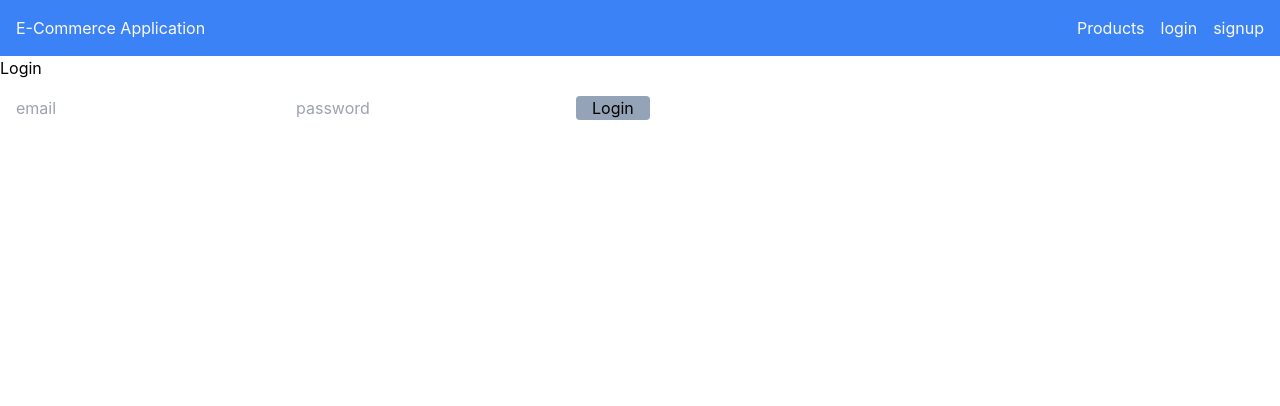
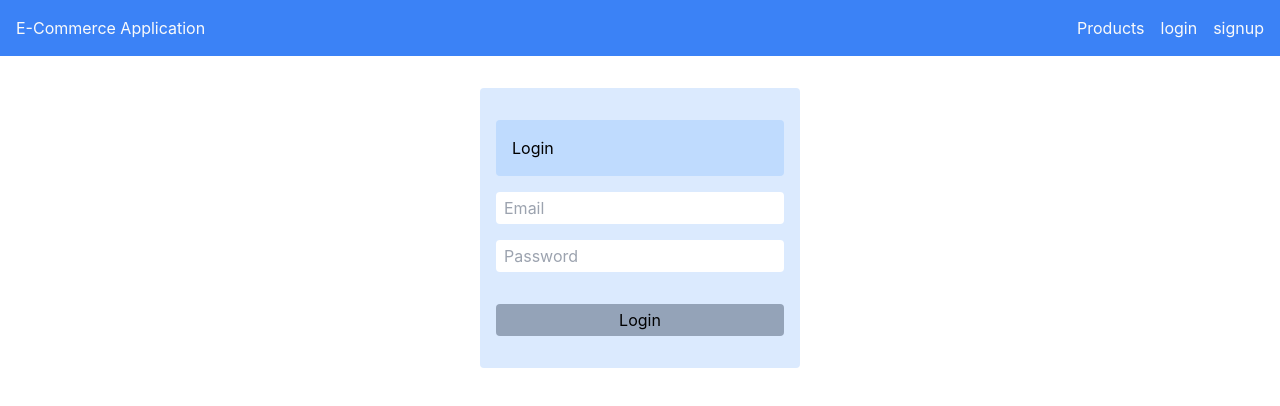
Before and after one commit to chistyshaik/react-ecommerce-app, a React (Create React App) app: page /login in a window 1280 px wide. Shown: the top 406 px of the page. Built offline with nearby package versions, Linux system fonts and the light colour scheme; no server answers.

Commit message:
Tailwind styles and Common components added

```diff
--- a/src/components/AuthenticationView.js
+++ b/src/components/AuthenticationView.js
@@ -1,5 +1,7 @@
 import React, { useEffect, useState } from 'react';
 import { useUserContext } from '../contexts/UserProvider';
+import UIinputField from './UIinputField';
+import UIButton from './UIButton';
 
 export default function AuthenticationView({ isLogin }) {
    const [ email , setEmail] = useState('');
@@ -20,27 +22,22 @@ export default function AuthenticationView({ isLogin }) {
   } , [isLogin])
 
   return (
-    <form onSubmit={handleAuthentication}>
-        <h2>{title}</h2>
-
-        <div>
-        { error && <div> {error}</div> }
-        </div>
-        <input
+    <form onSubmit={handleAuthentication} className='bg-blue-100  rounded max-w-xs mx-auto mt-8 p-4'>
+        <h2 className='bg-blue-200 p-4 my-4 rounded'>{title}</h2>
+        { error && <div className='text-red-500 p-2 m-2 border-b-2 border-red-700'> {error}</div> }
+        <UIinputField
         type="email"
-        placeholder='email'
+        placeholder='Email'
         value={email}
         onChange={e => setEmail(e.target.value)}
-        className='border-solid border-gray-600 m-4'
         />
-        <input
+        <UIinputField
         type="password"
-        placeholder='password'
+        placeholder='Password'
         value={password}
         onChange={e => setPassword(e.target.value)}
-        className='border-solid border-gray-600 m-4'
         />
-        <button className= 'border-solid border-gray-600 m-4 bg-slate-400 rounded px-4' >{title}</button>
+        <UIButton >{title}</UIButton>
     </form>
   )
 }
--- /dev/null
+++ b/src/components/UIButton.js
@@ -0,0 +1,11 @@
+import React from 'react'
+
+export default function UIButton(props) {
+  return (
+    <button
+    className= 'border-solid border-gray-600 text-center bg-slate-400 rounded p-1 px-4 w-full my-4 hover:bg-slate-500'
+    >
+      {props.children}
+    </button>
+  )
+}
--- /dev/null
+++ b/src/components/UIinputField.js
@@ -0,0 +1,10 @@
+import React from 'react'
+
+export default function UIinputField(props) {
+  return (
+      <input
+        className='border-solid border-solid-2 border-gray-600 w-full mb-4 py-1 px-2 rounded w-xs block hover:shadow-xl focus:shadow-xl '
+        {...props}
+        />
+  )
+}
--- a/src/contexts/UserProvider.js
+++ b/src/contexts/UserProvider.js
@@ -11,7 +11,8 @@ const FIREBASE_AUTH_ERRORS = {
     'auth/invalid-email' : "Invalid Email, Please enter a valid email",
     'auth/invalid-credential' : "Invalid Password , Please enter a Valid Email/ Password",
     'auth/missing-password' : 'Please enter a Password',
-    'auth/email-already-in-use' : 'Email already exists'
+    'auth/email-already-in-use' : 'Email already exists',
+    'auth/weak-password' : 'Please enter  a strong password'
 }
 
 function UserProvider({children}) {
```
